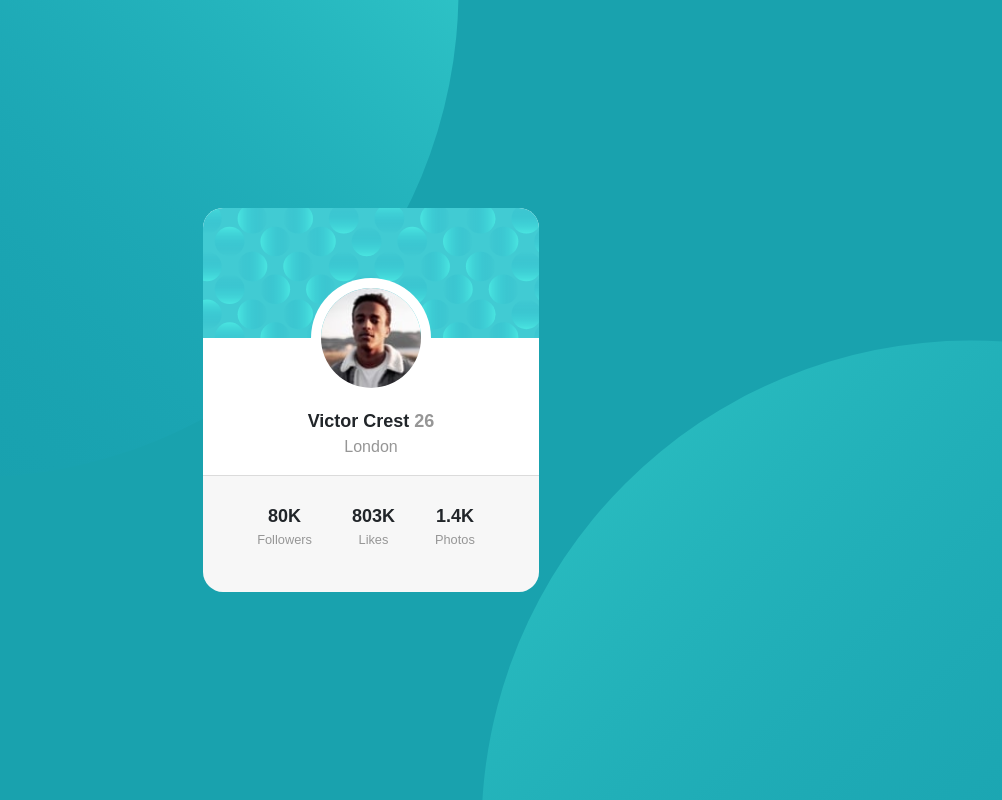
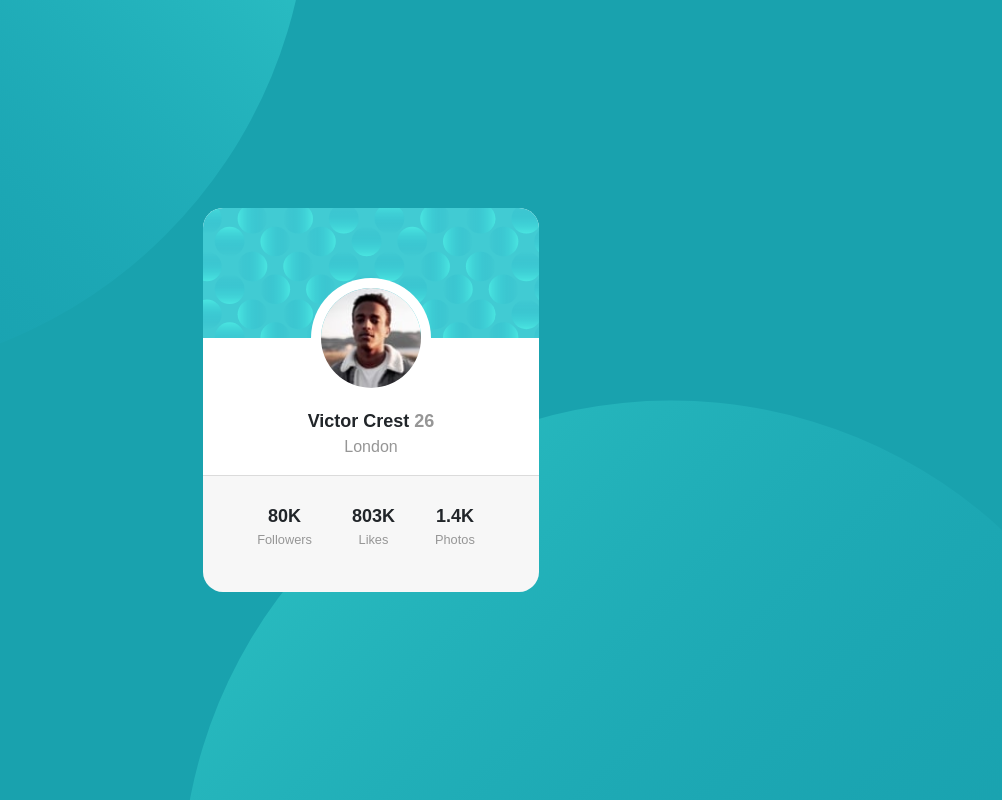
Before and after one commit to ARam2142/Profile-card-component-main, a plain HTML site: page main.html in a window 1280 px wide. Shown: the whole page, without its empty margins (269-1271 px from the left). Drawn offline with nearby package versions, Linux system fonts and the light colour scheme.

Commit message:
made site responsive for 1440 view i think

```diff
--- a/main.html
+++ b/main.html
@@ -15,7 +15,7 @@
 </head>
 
 <body>
-  <div class="container">
+  <div class="container-fluid">
 
     <div class="card proifleCard" style="width: 21rem;">
       <div class="card-header">
--- a/style/main.css
+++ b/style/main.css
@@ -16,7 +16,7 @@ html {
         margin: auto;
         display: flex;
         justify-content: center;
-        background-position: -250px -500px, 750px 340px;
+        background-position: -400px -600px, 450px 400px;
         background-repeat: no-repeat, no-repeat;
         background-color: hsl(185, 75%, 39%);
         background-image:
@@ -24,7 +24,7 @@ html {
         url(../images/bg-pattern-bottom.svg);
     }
 
-.container {
+.container-fluid {
     display: flex;
     justify-content: center;
     flex-direction: row;
```
